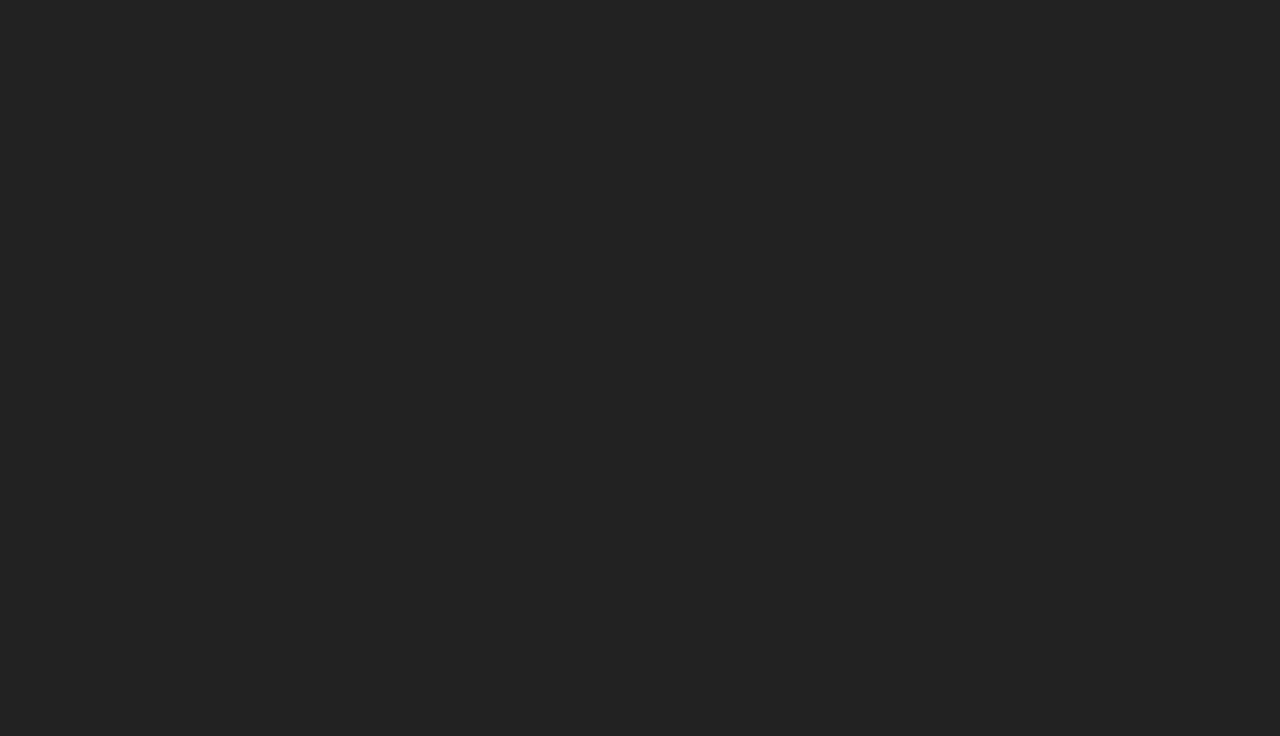
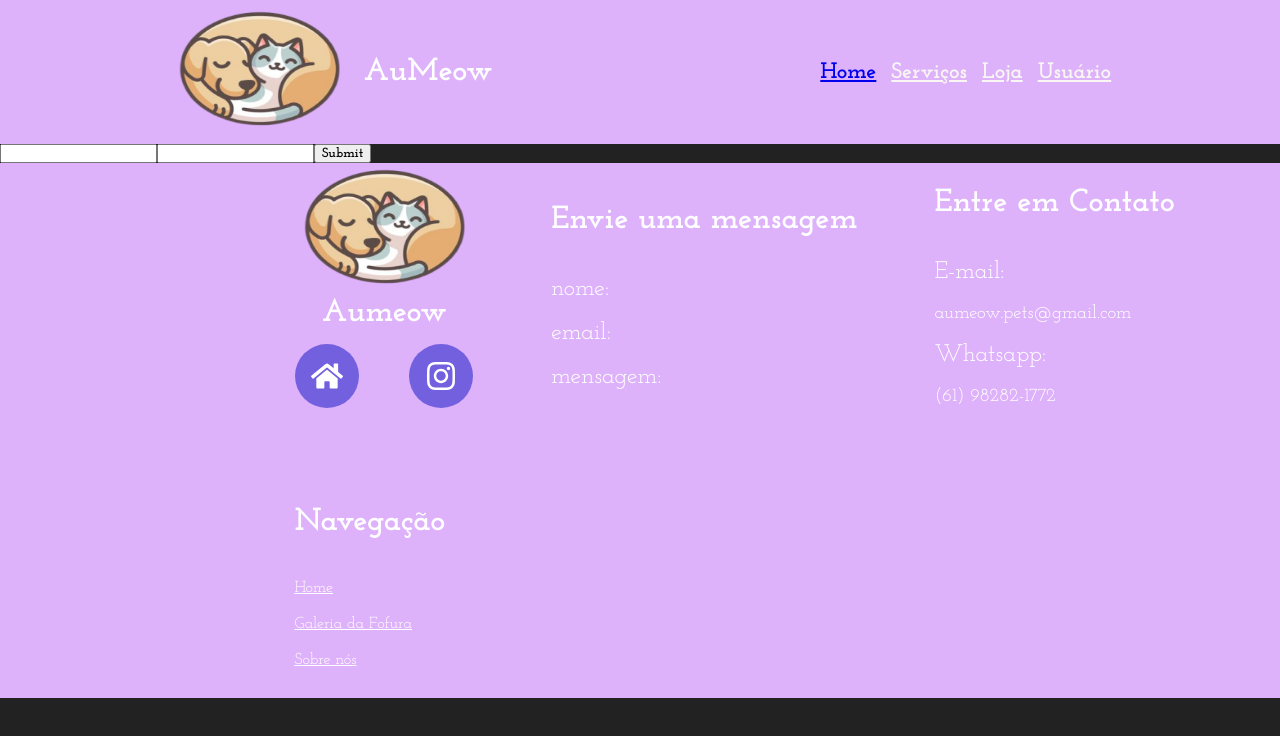
Before and after one commit to lucasshibata/aumeow_web, a React (Create React App) app: page /RegistroServicoPrestador in a window 1280 px wide. Before the commit this address had no page. Shown: the top 736 px of the page. Built offline with nearby package versions, Linux system fonts and the light colour scheme.

Commit message:
inicio de modificações na tela de registro de serviços do prestador

```diff
--- a/src/components/routes/Navigation.tsx
+++ b/src/components/routes/Navigation.tsx
@@ -14,6 +14,7 @@ import PetServices from '../screens/PetServices';
 import EspecificProduct from '../screens/EspecificProduct';
 import TelaInicial from '../screens/TelaInicial';
 import MenuPrestador from '../screens/MenuPrestador';
+import RegistroServicoPrestador from '../screens/RegistroServicoPrestador';
 
 export default function Navigation(props:any){
 	const styles:React.CSSProperties = {
@@ -36,6 +37,7 @@ export default function Navigation(props:any){
 				<Route path='/MenuPrestador' element={<MenuPrestador/>}/>
 				{/* <Route path='/AuthProvider' element={<AuthProvider/>}/> */}
 				<Route path='/EspecificProduct' element={<EspecificProduct/>}/>
+				<Route path='/RegistroServicoPrestador' element={<RegistroServicoPrestador/>}/>
 			</Routes>
 		</div>
     );
--- a/src/components/screens/MenuPrestador.tsx
+++ b/src/components/screens/MenuPrestador.tsx
@@ -1,12 +1,14 @@
 import React from "react";
 import Header from "../layout/Header";
 import Footer from "../layout/Footer";
+import { useNavigate } from "react-router-dom";
 
 export default function MenuPrestador(){
+    const navigate = useNavigate();
     return(
         <div className="Container">
             <Header/>
-            <h1>menu prestador</h1>
+            <button onClick={()=>navigate('/RegistroServicoPrestador')}>ir para registro</button>
             <Footer/>
         </div>
 
--- /dev/null
+++ b/src/components/screens/RegistroServicoPrestador.tsx
@@ -0,0 +1,21 @@
+import { useForm } from "react-hook-form"
+import Header from "../layout/Header";
+import Footer from "../layout/Footer";
+
+export default function RegistroServicoPrestador(){
+    const {register, handleSubmit} = useForm();
+    function enviarServico(data:any){
+        console.log(data)
+    }
+    return(
+        <div>
+            <Header/>
+            <form onSubmit={handleSubmit(enviarServico)}>
+                <input type="text" {...register("servico")}/>
+                <input type="text" {...register("servico")}/>
+                <input type="submit" />
+            </form>
+            <Footer/>
+        </div>
+    )
+}
```
